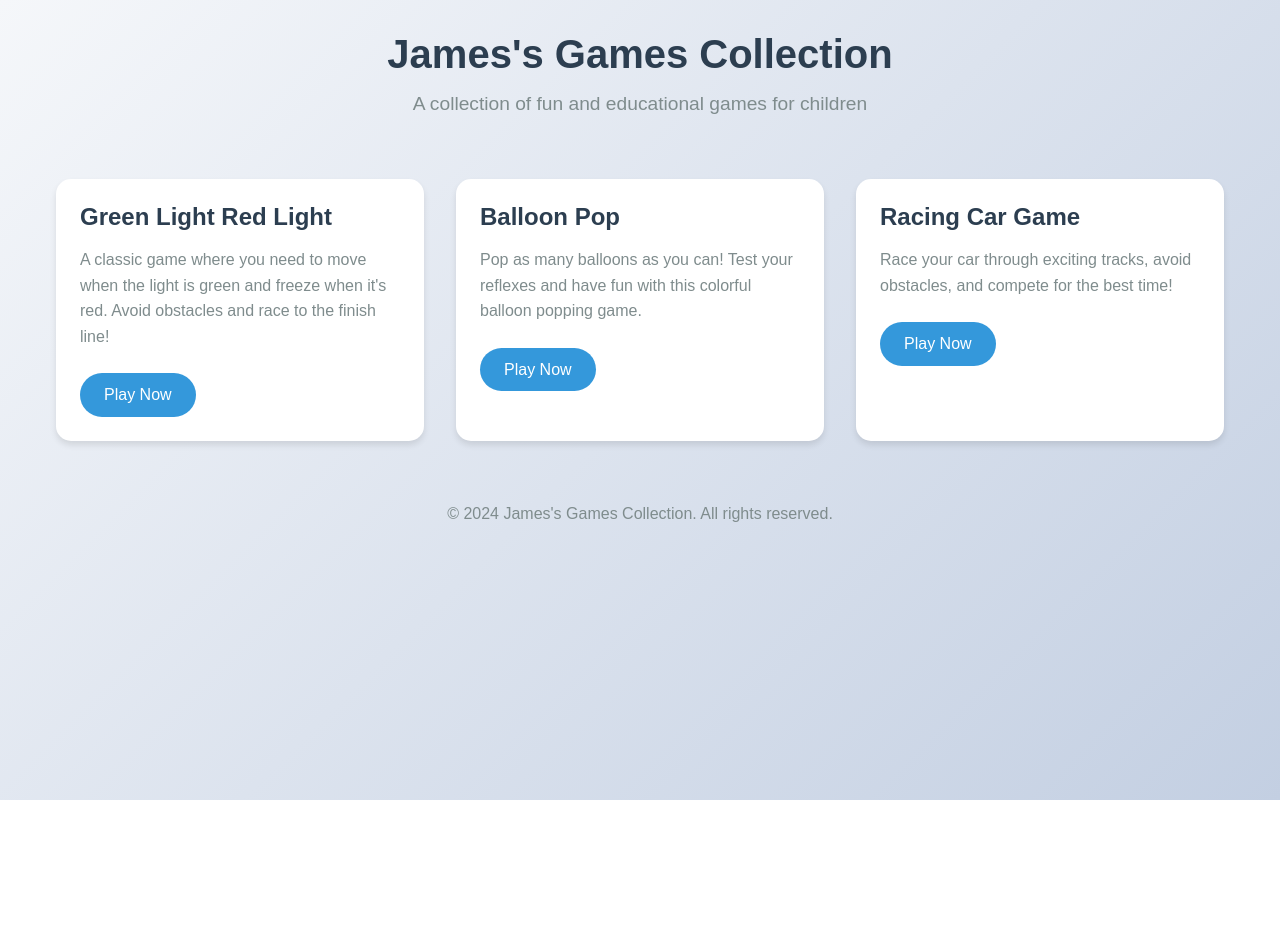
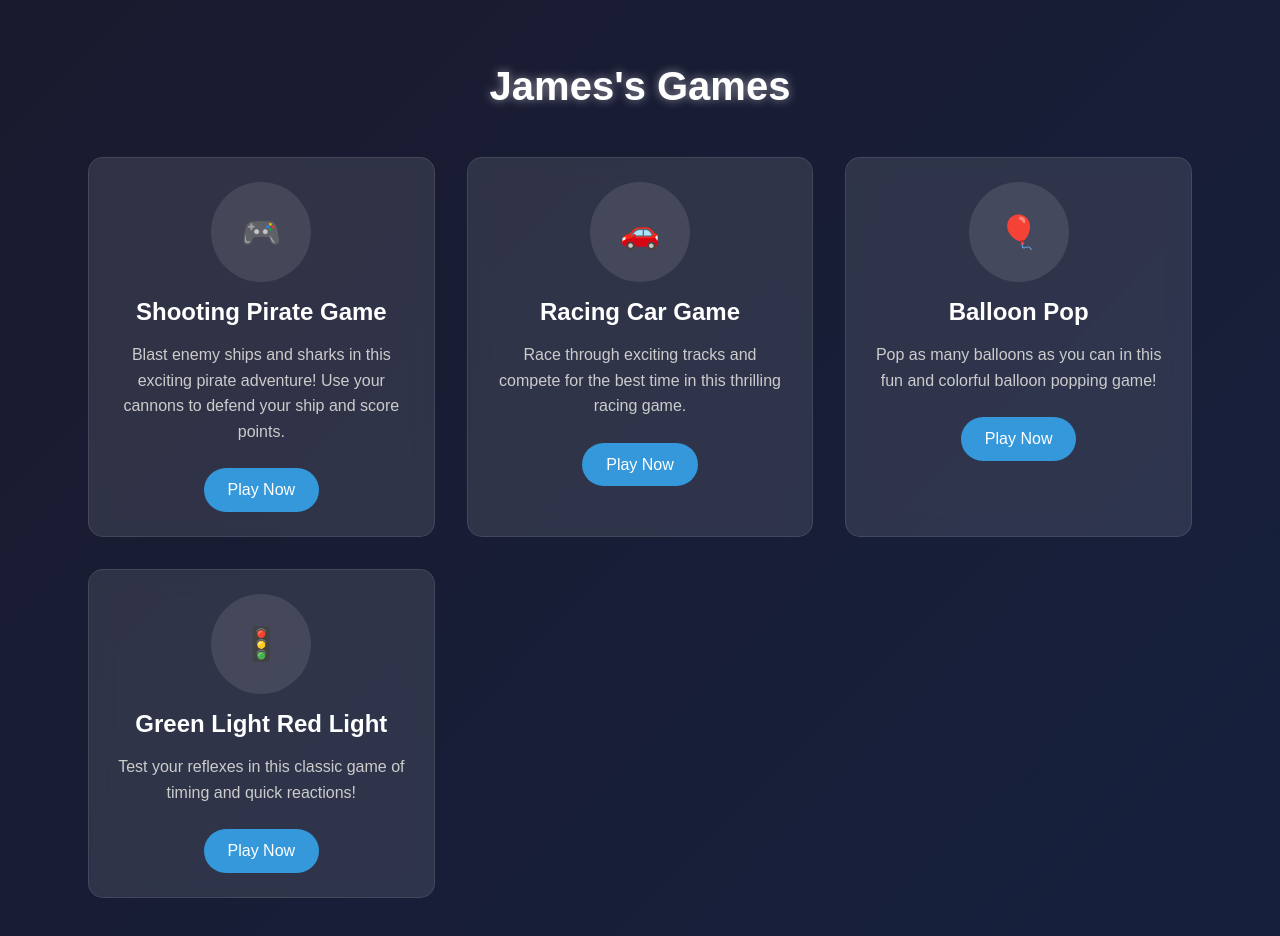
Before and after one commit to jasonmc86/james-vibe-coded-games, a plain HTML site: page index.html in a window 1280 px wide. Before the commit the page ends 800 px from the top, so only its background shows below. Drawn offline with Linux system fonts and the light colour scheme.

Commit message:
fix index

```diff
--- a/index.html
+++ b/index.html
@@ -3,40 +3,37 @@
 <head>
     <meta charset="UTF-8">
     <meta name="viewport" content="width=device-width, initial-scale=1.0">
-    <title>James's Games Collection</title>
+    <title>James's Games</title>
     <style>
         * {
             margin: 0;
             padding: 0;
             box-sizing: border-box;
-            font-family: 'Arial', sans-serif;
         }
 
         body {
-            background: linear-gradient(135deg, #f5f7fa 0%, #c3cfe2 100%);
+            font-family: Arial, sans-serif;
+            background: linear-gradient(135deg, #1a1a2e 0%, #16213e 100%);
             min-height: 100vh;
+            display: flex;
+            flex-direction: column;
+            align-items: center;
             padding: 2rem;
+            color: #fff;
         }
 
         .container {
             max-width: 1200px;
-            margin: 0 auto;
-        }
-
-        header {
-            text-align: center;
-            margin-bottom: 3rem;
+            width: 100%;
+            padding: 2rem;
         }
 
         h1 {
-            color: #2c3e50;
+            text-align: center;
+            margin-bottom: 2rem;
+            color: #fff;
+            text-shadow: 0 0 10px rgba(255, 255, 255, 0.5);
             font-size: 2.5rem;
-            margin-bottom: 1rem;
-        }
-
-        .subtitle {
-            color: #7f8c8d;
-            font-size: 1.2rem;
         }
 
         .games-grid {
@@ -47,80 +44,88 @@
         }
 
         .game-card {
-            background: white;
+            background: rgba(255, 255, 255, 0.1);
             border-radius: 15px;
             padding: 1.5rem;
-            box-shadow: 0 4px 6px rgba(0, 0, 0, 0.1);
-            transition: transform 0.3s ease;
+            text-align: center;
+            transition: transform 0.3s, box-shadow 0.3s;
+            backdrop-filter: blur(10px);
+            border: 1px solid rgba(255, 255, 255, 0.1);
         }
 
         .game-card:hover {
             transform: translateY(-5px);
+            box-shadow: 0 5px 15px rgba(0, 0, 0, 0.3);
         }
 
-        .game-title {
-            color: #2c3e50;
+        .game-card h2 {
+            color: #fff;
+            margin-bottom: 1rem;
             font-size: 1.5rem;
-            margin-bottom: 1rem;
         }
 
-        .game-description {
-            color: #7f8c8d;
+        .game-card p {
+            color: #ccc;
             margin-bottom: 1.5rem;
             line-height: 1.6;
         }
 
-        .play-button {
+        .game-link {
             display: inline-block;
+            padding: 0.8rem 1.5rem;
             background: #3498db;
             color: white;
-            padding: 0.8rem 1.5rem;
+            text-decoration: none;
             border-radius: 25px;
-            text-decoration: none;
-            transition: background 0.3s ease;
+            transition: background 0.3s;
         }
 
-        .play-button:hover {
+        .game-link:hover {
             background: #2980b9;
         }
 
-        footer {
-            text-align: center;
-            margin-top: 3rem;
-            color: #7f8c8d;
+        .game-icon {
+            width: 100px;
+            height: 100px;
+            margin: 0 auto 1rem;
+            background: rgba(255, 255, 255, 0.1);
+            border-radius: 50%;
+            display: flex;
+            align-items: center;
+            justify-content: center;
+            font-size: 2rem;
         }
     </style>
 </head>
 <body>
     <div class="container">
-        <header>
-            <h1>James's Games Collection</h1>
-            <p class="subtitle">A collection of fun and educational games for children</p>
-        </header>
-
+        <h1>James's Games</h1>
         <div class="games-grid">
             <div class="game-card">
-                <h2 class="game-title">Green Light Red Light</h2>
-                <p class="game-description">A classic game where you need to move when the light is green and freeze when it's red. Avoid obstacles and race to the finish line!</p>
-                <a href="green-light-red-light/index.html" class="play-button">Play Now</a>
+                <div class="game-icon">🎮</div>
+                <h2>Shooting Pirate Game</h2>
+                <p>Blast enemy ships and sharks in this exciting pirate adventure! Use your cannons to defend your ship and score points.</p>
+                <a href="./shooting-pirate-game/index.html" class="game-link">Play Now</a>
             </div>
-
             <div class="game-card">
-                <h2 class="game-title">Balloon Pop</h2>
-                <p class="game-description">Pop as many balloons as you can! Test your reflexes and have fun with this colorful balloon popping game.</p>
-                <a href="balloon-pop/index.html" class="play-button">Play Now</a>
+                <div class="game-icon">🚗</div>
+                <h2>Racing Car Game</h2>
+                <p>Race through exciting tracks and compete for the best time in this thrilling racing game.</p>
+                <a href="./racing-car-game/index.html" class="game-link">Play Now</a>
             </div>
-
             <div class="game-card">
-                <h2 class="game-title">Racing Car Game</h2>
-                <p class="game-description">Race your car through exciting tracks, avoid obstacles, and compete for the best time!</p>
-                <a href="racing-car-game/index.html" class="play-button">Play Now</a>
+                <div class="game-icon">🎈</div>
+                <h2>Balloon Pop</h2>
+                <p>Pop as many balloons as you can in this fun and colorful balloon popping game!</p>
+                <a href="./balloon-pop/index.html" class="game-link">Play Now</a>
+            </div>
+            <div class="game-card">
+                <div class="game-icon">🚦</div>
+                <h2>Green Light Red Light</h2>
+                <p>Test your reflexes in this classic game of timing and quick reactions!</p>
+                <a href="./green-light-red-light/index.html" class="game-link">Play Now</a>
             </div>
         </div>
-
-        <footer>
-            <p>© 2024 James's Games Collection. All rights reserved.</p>
-        </footer>
     </div>
 </body>
 </html>
```
